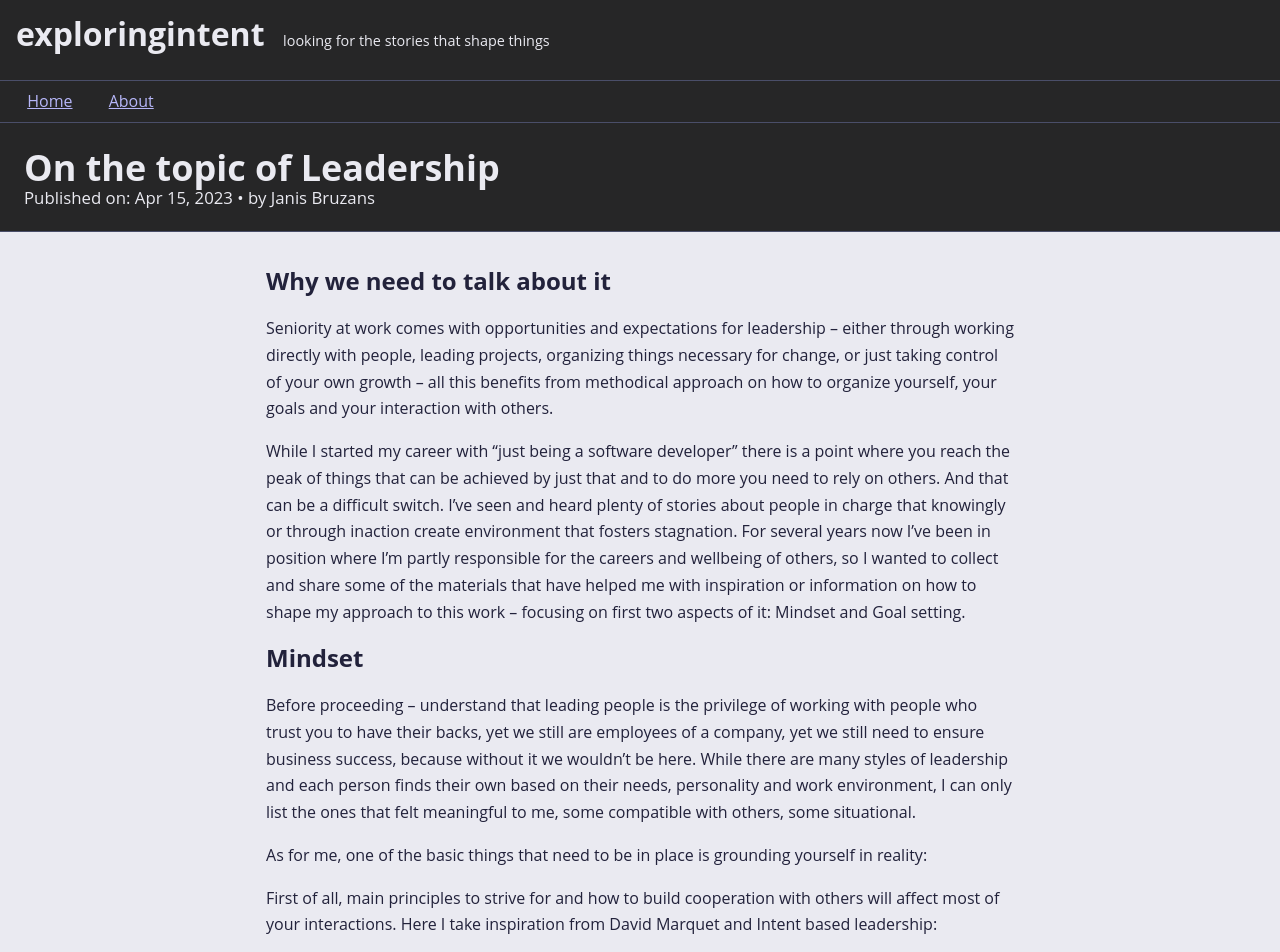
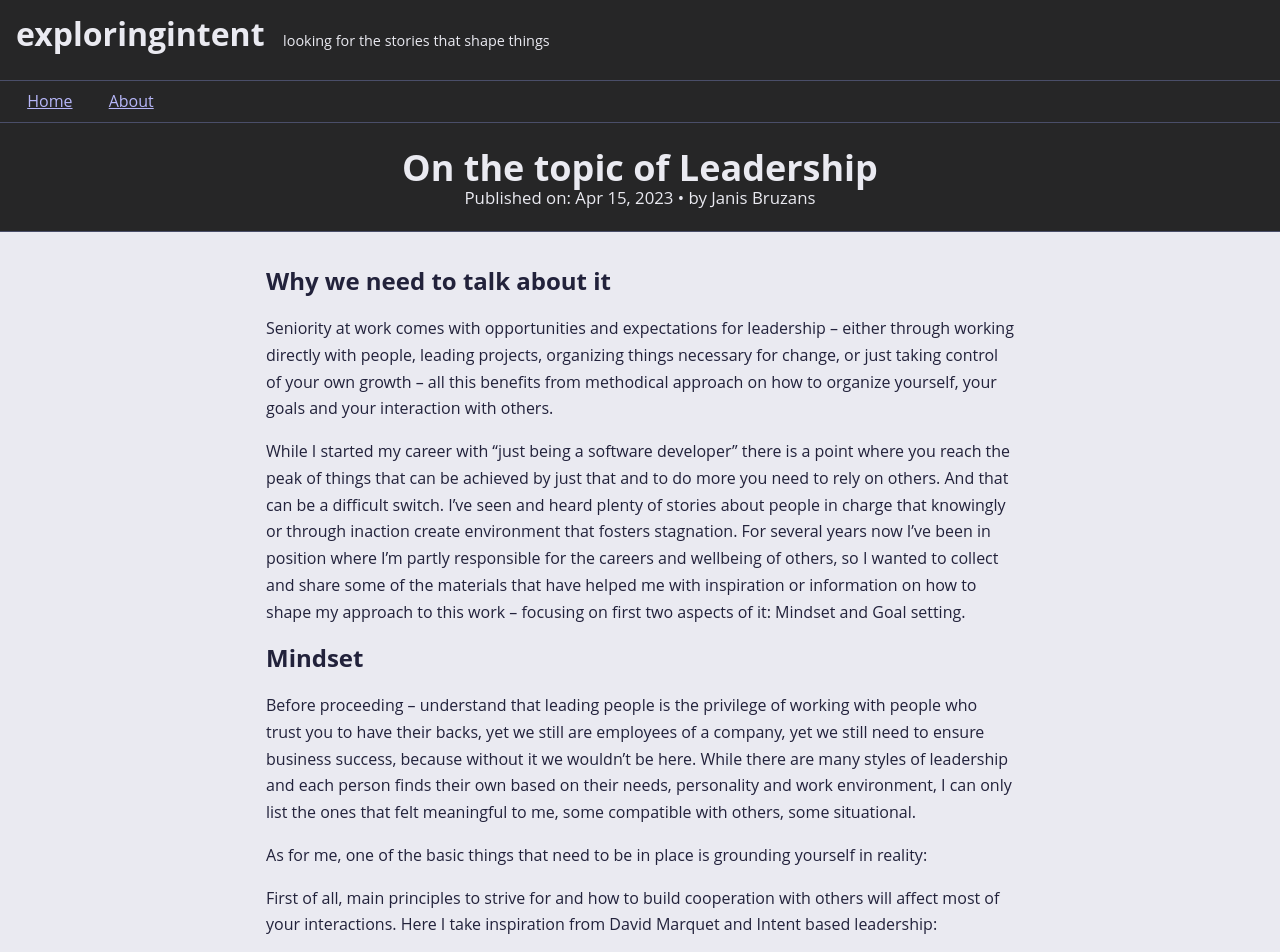
Before and after one commit to exploringintent/exploringintent.github.io, a Jekyll site: the page built from _posts/2023-05-03-on-the-topic-of-leadership.markdown, in a window 1280 px wide. Shown: the top 952 px of the page. Built offline with Jekyll 4.4.1, drawn with Linux system fonts in a browser that asks for light colours; some of the changed text lies outside the part shown.

Commit message:
Centered post header and updated embedded videos

```diff
--- a/_posts/2023-05-03-on-the-topic-of-leadership.markdown
+++ b/_posts/2023-05-03-on-the-topic-of-leadership.markdown
@@ -21,9 +21,14 @@ First of all, main principles to strive for and how to build cooperation with ot
 
 
 Longer format talk on the same idea can be found here: [Intent-Based Leadership | Captain David Marquet | CMX Summit West 2015 – YouTube](https://www.youtube.com/watch?v=I5RkDDo6B9Y)
+
+<iframe width="560" height="315" src="https://www.youtube.com/embed/I5RkDDo6B9Y?si=WTESiXx-vNed3ZKD" title="YouTube video player" frameborder="0" allow="accelerometer; autoplay; clipboard-write; encrypted-media; gyroscope; picture-in-picture; web-share" referrerpolicy="strict-origin-when-cross-origin" allowfullscreen></iframe>
+
 and if you want more from the author, there is a book: [https://amzn.eu/d/7i1AoJ9](https://amzn.eu/d/7i1AoJ9) and collection of ideas around leadership: [Leadership Nudges with David Marquet – YouTube](https://www.youtube.com/c/LeadershipNudges)
 
 If you are leading in a technical role, and this usually starts way earlier than what people usually asoicate with leadership: [The Coaching Architect Manifesto (Roy Osherove) – YouTube](https://www.youtube.com/watch?v=XgAJyC5keU0&t=1787s) and if you want there is a whole book on that topic [Elastic Leadership](https://www.elasticleadership.com/)
+
+<iframe width="560" height="315" src="https://www.youtube.com/embed/XgAJyC5keU0?si=Kp4NNjeKqNWDy9Zb" title="YouTube video player" frameborder="0" allow="accelerometer; autoplay; clipboard-write; encrypted-media; gyroscope; picture-in-picture; web-share" referrerpolicy="strict-origin-when-cross-origin" allowfullscreen></iframe>
 
 Still on the topic of mindset I want to throw in a book on career development that I found resonated with my world views and helped to enforce how I set my own career goals: [So Good They Can’t Ignore You: Why Skills Trump Passion in the Quest for Work You Love: Newport, Cal: 8601420220263: Amazon.com: Books](https://www.amazon.com/Good-They-Cant-Ignore-You/dp/1455509124)
 
--- a/_sass/_layout.scss
+++ b/_sass/_layout.scss
@@ -152,6 +152,7 @@ article{
     .post-header{
         margin: 0;
         font-size: 1.5em;
+        text-align: center;
 
         h1 {
             margin: 0;
```
